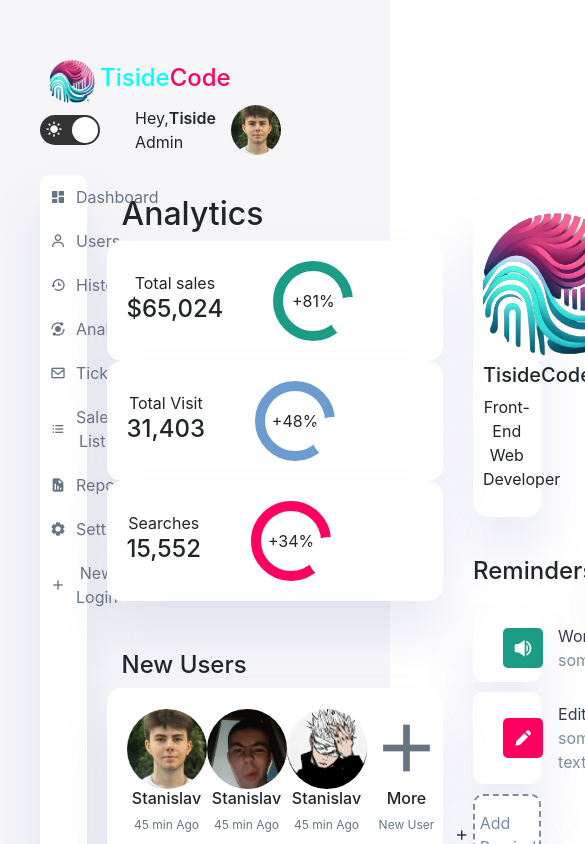
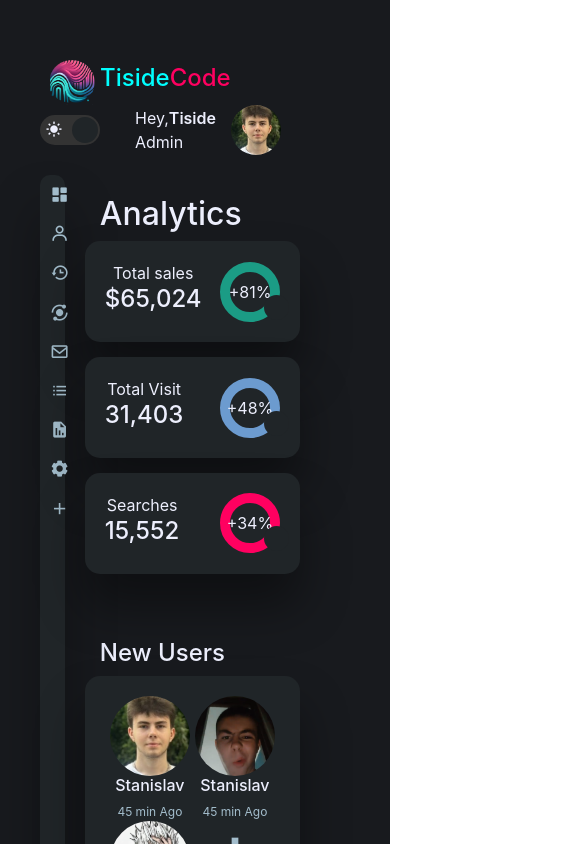
Before and after one commit to Tiside/Dashboard, a plain HTML site: page index.html in a window 390 px wide. Both pictures are taken after a click on the label 70 px from the left and 130 px from the top of the page. Shown: the top 844 px of the page, 585 px wide, since content can reach past the window. Drawn offline with nearby package versions, Linux system fonts and the light colour scheme.

Commit message:
scripts and media

```diff
--- a/Style/style.css
+++ b/Style/style.css
@@ -35,12 +35,22 @@
     --box-shadow-black: 0px 6px 24px 0px, rgba(0, 0, 0, 0.08) 0px 0px 0px 1px;
 }
 
+.dark-mode-variables{
+    --color-background: #181a1e;
+    --color-white: #202528;
+    --color-dark: #edeffd;
+    --color-dark-variant: #a3bdcc;
+    --color-light: rgba(0, 0, 0, 0.4);
+    --box-shadow: 0 2rem 3rem var(--color-light);
+    --box-shadow-black: 0px 6px 24px 0px, rgba(230, 44, 44, 0.08) 0px 0px 0px 1px;
+}
+
 body {
     width: 100vw;
     height: 100vh;
     overflow-x: hidden;
     color: var(--color-dark);
-    background: var(--color-light-gray);
+
 }
 
 .main{
@@ -107,7 +117,7 @@ body {
 }
 
 .toggle-label .sun-icon{
-    color: var(--color-white);
+    color: var(--color-dark);
 }
 
 .toggle-label .moon-icon {
@@ -141,6 +151,7 @@ body {
 
 .user-info .username{
     margin: 0;
+    color: var(--color-dark);
 }
 .user-info span{
     font-weight: 600;
@@ -153,11 +164,42 @@ body {
     border-radius: 50%;
     width: 50px;
     height: 50px;
+    position: relative;
+}
+.user-pfp:hover{
+    cursor: pointer;
+}
+
+.user-pfp i{
+    color: var(--color-dark);
+    position: absolute;
+    left: 50%;
+    bottom: 50%;
+    font-size: 20px;
+    opacity: 0;
+    z-index: -1;
+    transition: transform 0.5s ease, color 0.5s ease, opacity 0.5s ease, z-index 0.5s ease;
+}
+
+.user-pfp i:hover{
+    color: var(--color-primary);
+    cursor: pointer;
+}
+
+.user-pfp .bxs-cog.show {
+    transform: translate(25px, -10px);
+    opacity: 1;
+    z-index: 1;
+}
+
+.user-pfp .bxs-user-circle.show {
+    transform: translate(25px, 30px);
+    opacity: 1;
+    z-index: 1;
 }
 
 .main-container{
     display: flex;
-
 }
 
 .side{
@@ -238,6 +280,7 @@ body {
     padding: 20px;
     height: auto;
     width: 100%;
+
 }
 
 .content .container{
@@ -245,6 +288,8 @@ body {
 }
 
 .content .container .row {
+    display: flex;
+    flex-wrap: wrap;
     column-gap: 15px;
     width: 100%;
 }
@@ -255,16 +300,21 @@ body {
     border-radius: 15px;
     padding: 20px;
 }
+.content .container h2, .content .container h4, .content .container h6{
+    color: var(--color-dark);
+}
 .content .container:nth-of-type(1) .row .col{
     display: flex;
     align-items: center;
-    column-gap: 50px;
+    justify-content: space-between;
     text-align: center;
     width: 300px;
     transition: transform 0.5s ease;
+    z-index: 0;
 }
 .content .container .row .col p{
     margin: 0;
+    color: var(--color-dark);
 }
 .content .container .row .col .stats-perc{
     border-radius: 50%;
@@ -329,7 +379,7 @@ body {
     border-radius: 50%;
     height: 80px;
     width: 80px;
-    transition: box-shadow 0.5s ease;
+    transition: box-shadow 0.5s ease, transform 0.5s ease;
 }
 .content .container:nth-of-type(2)  .row .col .users:nth-of-type(2) .new-user-profile{
     background-image: url('../Img/2024-03-23_02291523.png');
@@ -338,7 +388,7 @@ body {
     border-radius: 50%;
     height: 80px;
     width: 80px;
-    transition: box-shadow 0.5s ease;
+    transition: box-shadow 0.5s ease, transform 0.5s ease;
 }
 .content .container:nth-of-type(2)  .row .col .users:nth-of-type(3) .new-user-profile{
     background-image: url('../Img/IMG_1044.png');
@@ -347,10 +397,11 @@ body {
     border-radius: 50%;
     height: 80px;
     width: 80px;
-    transition: box-shadow 0.5s ease;
+    transition: box-shadow 0.5s ease, transform 0.5s ease;
 }
 
 .content .container:nth-of-type(2)  .row .col .users .new-user-profile:hover{
+    transform: scale(1.05);
     box-shadow: var(--box-shadow-black);
     cursor: pointer;
 }
@@ -509,6 +560,10 @@ body {
     padding: 10px;
 }
 
+.main-side .about-info p, .main-side .about-info h5{
+    color: var(--color-dark);
+}
+
 .main-side .about-info img{
     width: 150px;
     height: 150px;
@@ -521,9 +576,13 @@ body {
     justify-content: space-between;
     margin-top: 40px;
     margin-bottom: 20px;
+    color: var(--color-dark);
 }
 
+
+
 .main-side .reminders i{
+    color: var(--color-dark);
     background-color: var(--color-white);
     border-radius: 50%;
     box-shadow: var(--box-shadow);
@@ -555,6 +614,7 @@ body {
 }
 
 .main-side .work .work-panel i{
+    color: var(--color-dark);
     font-size: 20px;
     transition: color 0.5s ease;
 }
@@ -618,3 +678,66 @@ body {
 .add-reminders:hover p{
     color: var(--color-white);
 }
+
+@media (max-width: 1300px) {
+    .content .container:nth-of-type(1) .row .col {
+        width: 100%;
+        margin-bottom: 15px;
+    }
+    .content .container:nth-of-type(1) .row {
+        width: 100%;
+    }
+
+}
+@media (max-width: 940px) {
+    .side ul li span, .side button span{
+        display: none;
+    }
+    .side ul li i{
+        font-size: larger;
+    }
+    .side {
+        width: 8%;
+    }
+    .content{
+        flex-direction: column;
+    }
+    .main-side{
+        width: 95%;
+    }
+}
+
+@media (max-width: 600px) {
+    .content .container:nth-of-type(2)  .row .col {
+       flex-wrap: wrap;
+    }
+    .content .container:nth-of-type(3)  .row .col .your-notes h4 span{
+        display: none;
+     }
+     .content .container:nth-of-type(3)  .row .col .your-notes h4 {
+        font-size: medium;
+        column-gap: 0;
+     }
+     .content .container:nth-of-type(3)  .row .col  .your-notes button{
+        padding: 3px 12px;
+    }
+    .content .container:nth-of-type(3)  .row .col .your-notes{
+        justify-content: space-between;
+    }
+    .content .container .row .col .stats-perc,
+     .content .container .row .col:nth-child(2) .stats-perc,
+     .content .container .row .col:nth-child(3) .stats-perc{
+        height: 60px;
+        width: 60px;
+    }
+    .content .container .row .col .stats-perc::before{
+        content: '';
+        position: absolute;
+        background-color: var(--color-white);
+        height: 25px;
+        width: 25px;
+        border-radius: 50%;
+        right: -47%;
+        bottom: -20%;
+    }
+}
--- a/index.html
+++ b/index.html
@@ -21,7 +21,7 @@
             <div class="user">
                 <div class="toggle-container">
                     <input type="checkbox" id="toggle-switch" class="toggle-switch">
-                    <label for="toggle-switch" class="toggle-label">
+                    <label for="toggle-switch" class="toggle-label" onclick="darkMode()">
                         <div class="sun-icon"><i class='bx bxs-sun'></i></div>
                         <div class="moon-icon"><i class='bx bxs-moon'></i></div>
                     </label>
@@ -30,21 +30,24 @@
                     <p class="username">Hey,<span>Tiside</span> <br>
                         Admin</p>
                 </div>
-                <div class="user-pfp"></div>
+                <div class="user-pfp" onclick="DisplayUserUi()">
+                    <i class='bx bxs-cog'></i>
+                    <i class='bx bxs-user-circle'></i>
+                </div>
             </div>
         </div>
             <div class="main-container">
             <div class="side">
                 <ul>
-                    <li><i class='bx bxs-dashboard'></i> Dashboard</li>
-                    <li><i class='bx bx-user'></i>Users</li>
-                    <li><i class='bx bx-history'></i>History</li>
-                    <li><i class='bx bxs-analyse'></i>Analytics</li>
-                    <li><i class='bx bx-envelope'></i>Tickets</li>
-                    <li><i class='bx bx-list-ul'></i>Sale List</li>
-                    <li><i class='bx bxs-report'></i>Reports</li>
-                    <li><i class='bx bxs-cog'></i>Settings</li>
-                    <li><i class='bx bx-plus'></i>New Login</li>
+                    <li><i class='bx bxs-dashboard'></i><span>Dashboard</span></li>
+                    <li><i class='bx bx-user'></i><span>Users</span></li>
+                    <li><i class='bx bx-history'></i><span>History</span></li>
+                    <li><i class='bx bxs-analyse'></i><span>Analytics</span></li>
+                    <li><i class='bx bx-envelope'></i><span>Tickets</span></li>
+                    <li><i class='bx bx-list-ul'></i><span>Sale List</span></li>
+                    <li><i class='bx bxs-report'></i><span>Reports</span></li>
+                    <li><i class='bx bxs-cog'></i><span>Settings</span></li>
+                    <li><i class='bx bx-plus'></i><span>New Login</span></li>
                 </ul>
                 <button><i class='bx bx-log-in'></i><span>Logout</span></button>
             </div>
@@ -59,7 +62,7 @@
                                     <h4 class="sales">$65,024</h4>
                                 </div>
                                 <div class="stats-perc">
-                                  +81%
+                                  <p>+81%</p>
                              </div>
                             </div>
                             <div class="col">
@@ -68,7 +71,7 @@
                                  <h4 class="sales">31,403</h4>
                              </div>
                              <div class="stats-perc">
-                                   +48%
+                                  <p>+48%</p>
                                 </div>
                             </div>
                             <div class="col">
@@ -77,7 +80,7 @@
                                     <h4 class="sales">15,552</h4>
                                 </div>
                                 <div class="stats-perc">
-                                    +34%
+                                   <p>+34%</p>
                                 </div>
                             </div>
                         </div>
@@ -115,11 +118,11 @@
                             <div class="col">
                                 <div class="your-notes">
                                     <h4>Notes1</h4>
-                                    <h4><div class="note-status"></div>Created</h4>
+                                    <h4><div class="note-status"></div><span>Created</span></h4>
                                     <div class="notes-panel">
                                         <button>Open</button>
                                         <div class="notes-manipulate">
-                                        <i class='bx bx-dots-horizontal-rounded'></i>
+                                        <i class='bx bx-dots-horizontal-rounded' onclick="DisplayNotesPanel('edit-panel1')"></i>
                                         <ul id="edit-panel1">
                                             <li><a href="">Edit</a></li>
                                             <li><a href="">Learn more</a></li>
@@ -130,11 +133,11 @@
                                 </div>
                                 <div class="your-notes">
                                     <h4>Users</h4>
-                                    <h4><div class="note-status"></div>Created</h4>
+                                    <h4><div class="note-status"></div><span>Created</span></h4>
                                     <div class="notes-panel">
                                         <button>Open</button>
                                         <div class="notes-manipulate">
-                                            <i class='bx bx-dots-horizontal-rounded'></i>
+                                            <i class='bx bx-dots-horizontal-rounded' onclick="DisplayNotesPanel('edit-panel2')"></i>
                                             <ul id="edit-panel2">
                                                 <li><a href="">Edit</a></li>
                                                 <li><a href="">Learn more</a></li>
@@ -146,11 +149,11 @@
 
                                 <div class="your-notes">
                                     <h4>Web</h4>
-                                    <h4><div class="note-status"></div>Created</h4>
+                                    <h4><div class="note-status"></div><span>Created</span></h4>
                                     <div class="notes-panel">
                                         <button>Open</button>
                                         <div class="notes-manipulate">
-                                            <i class='bx bx-dots-horizontal-rounded'></i>
+                                            <i class='bx bx-dots-horizontal-rounded' onclick="DisplayNotesPanel('edit-panel3')"></i>
                                             <ul id="edit-panel3">
                                                 <li><a href="">Edit</a></li>
                                                 <li><a href="">Learn more</a></li>
@@ -215,5 +218,6 @@
 <script src="https://code.jquery.com/jquery-3.3.1.slim.min.js" integrity="sha384-q8i/X+965DzO0rT7abK41JStQIAqVgRVzpbzo5smXKp4YfRvH+8abtTE1Pi6jizo" crossorigin="anonymous"></script>
 <script src="https://cdn.jsdelivr.net/npm/popper.js@1.14.3/dist/umd/popper.min.js" integrity="sha384-ZMP7rVo3mIykV+2+9J3UJ46jBk0WLaUAdn689aCwoqbBJiSnjAK/l8WvCWPIPm49" crossorigin="anonymous"></script>
 <script src="https://cdn.jsdelivr.net/npm/bootstrap@4.1.3/dist/js/bootstrap.min.js" integrity="sha384-ChfqqxuZUCnJSK3+MXmPNIyE6ZbWh2IMqE241rYiqJxyMiZ6OW/JmZQ5stwEULTy" crossorigin="anonymous"></script>
+<script src="index.js"></script>
 </body>
 </html>
--- /dev/null
+++ b/index.js
@@ -0,0 +1,24 @@
+function darkMode(){
+    document.body.classList.toggle('dark-mode-variables');
+}
+
+function DisplayNotesPanel(panelId) {
+    var panel = document.getElementById(panelId);
+    if (panel.classList.contains('show')) {
+        panel.classList.remove('show');
+    } else {
+        panel.classList.add('show');
+    }
+}
+
+function DisplayUserUi(){
+    var settings = document.querySelector('.bxs-cog');
+    var profile = document.querySelector('.bxs-user-circle');
+    if(settings.classList.contains('show') && profile.classList.contains('show')){
+        settings.classList.remove('show')
+        profile.classList.remove('show')
+    }else{
+        settings.classList.add('show')
+        profile.classList.add('show')
+    }
+}
```
